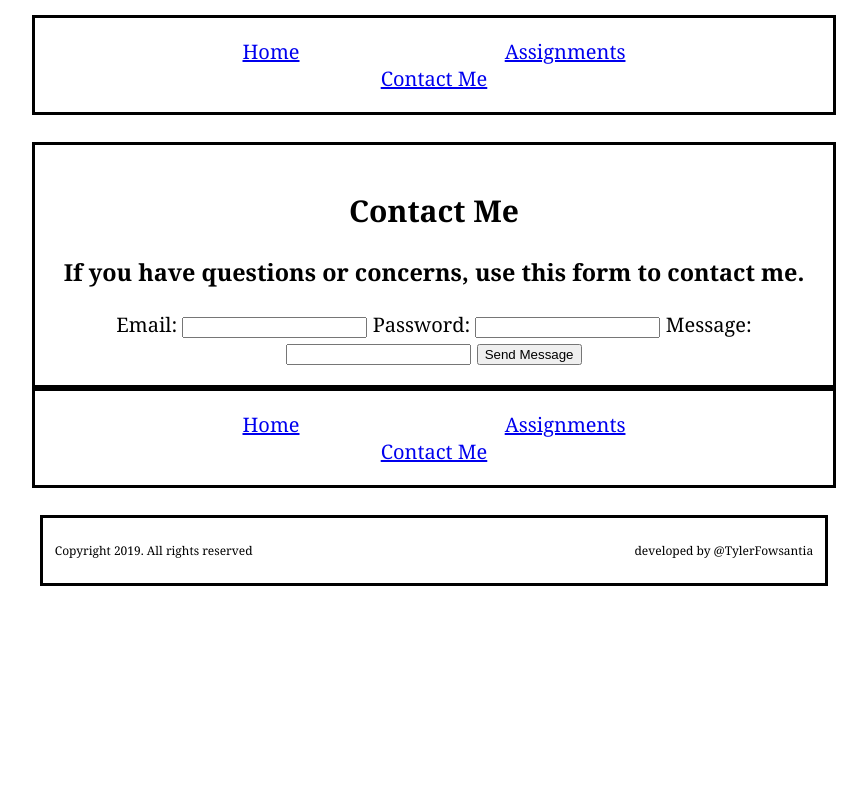
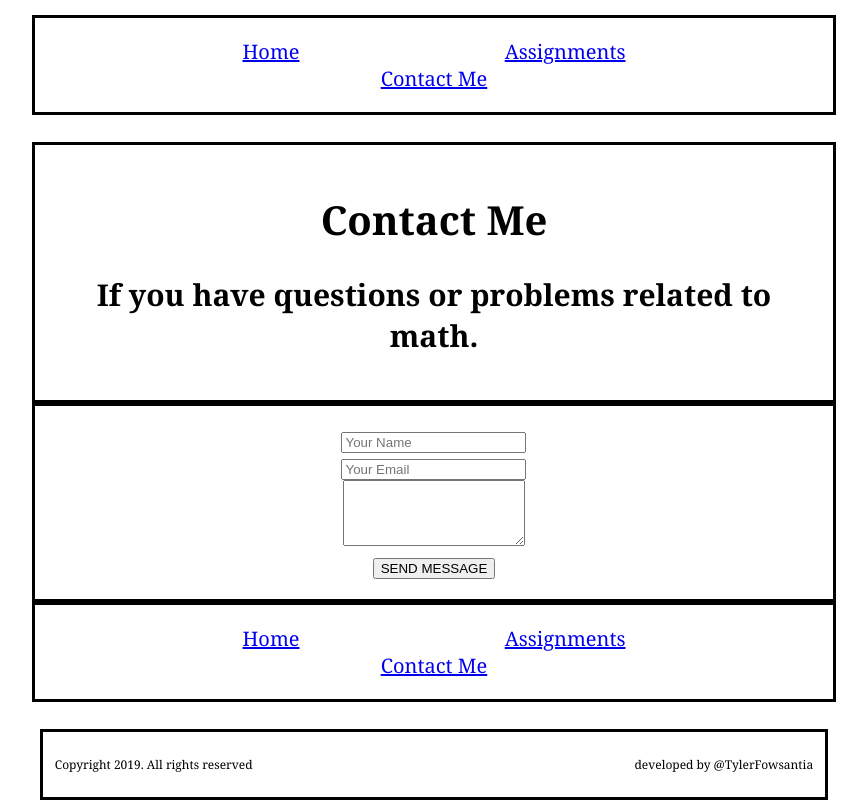
Before and after one commit to HSA-Columbus/mr-yagci-s-website-champion-s-club, a Flask app: template templates/contact.html in a window 1280 px wide. Shown: the part 230-1038 px from the top of the page, without its empty margins (206-1073 px from the left). Before the commit the page ends 816 px from the top, so only its background shows below. Run offline with Flask 2, Linux system fonts and the light colour scheme; the template is opened without the code that fills it, so the values that code supplies are empty.

Commit message:
contact page update, python code updated

```diff
--- a/templates/contact.html
+++ b/templates/contact.html
@@ -18,17 +18,22 @@
     <a class="link-a" href="contact.html">Contact Me</a>
 </div><br>
 
-<div>
-    <h2>Contact Me</h2>
-    <h3>If you have questions or concerns, use this form to contact me.</h3>
-    <form name="search" action="." method="post">
-        <label>Email: </label>
-        <input type="text" name="email">
-        <label>Password: </label>
-        <input type="text" name="password">
-        <label>Message: </label>
-        <input type="text" name="message">
-        <input type="submit" value="Send Message">
+<div class="contact-title">
+    <h1>Contact Me</h1>
+    <h2>If you have questions or problems related to math.</h2>
+</div>
+
+<div class="contact-form">
+    <form id="contact-form" method="post" action="">
+        <input name="name" type="text" class="form-control" placeholder="Your Name" required><br>
+
+        <input name="email" type="email" class="form-control" placeholder="Your Email" required><br
+        >
+
+        <textarea name="message" class="form-control" placeholder="Message" rows="4" required>
+        </textarea><br>
+
+        <input type="submit" class="form-control submit" value="SEND MESSAGE">
     </form>
 </div>
 
--- a/yagci.py
+++ b/yagci.py
@@ -7,10 +7,10 @@ from email.mime.multipart import MIMEMultipart
 
 
 def contactyagci():
-    global email, password, message
-    email = email
-    password = password
-    send_to_email = "bb4007670@gmail.com"
+    global send_to_email, password, message
+    email = "imnotarobotlol1234@gmail.com"
+    password = "imnotarobot"
+    send_to_email = send_to_email
     subject = 'Question from student'
     message = message
 
@@ -44,9 +44,9 @@ def assignments():
 
 @app.route('/contact', methods=['POST'])
 def contact():
-    global email, password, message
-    email = request.form['email']
-    password = request.form['password']
+    global name1, send_to_email, message
+    name1 = request.form['name']
+    send_to_email = request.form['email']
     message = request.form['message']
     return render_template("contact.html")
 
```
